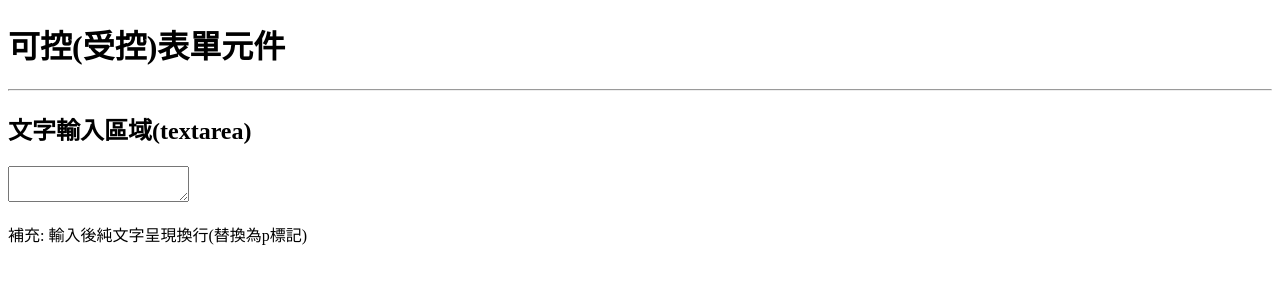
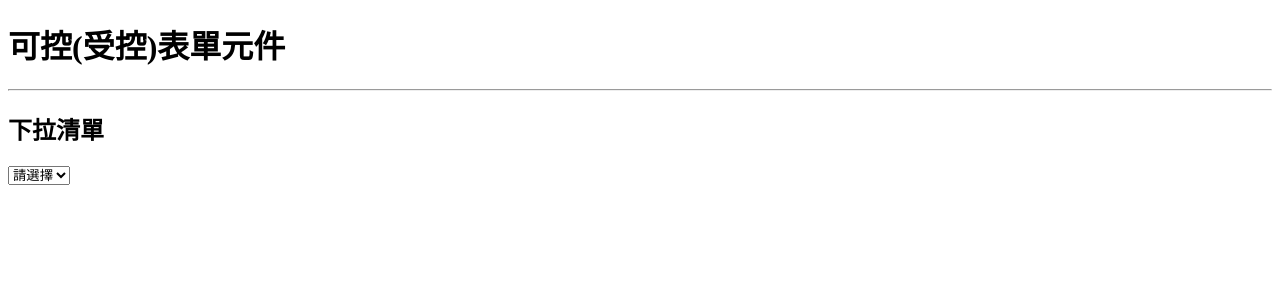
Before and after one commit to eyesofkids/react-mli-com, a Next.js app in the folder course/: page /ch-06-form/controlled in a window 1280 px wide. Shown: the top 300 px of the page. Built offline with nearby package versions, Linux system fonts and the light colour scheme.

Commit message:
表單_可控表單元件_下拉清單select

```diff
--- /dev/null
+++ b/course/app/ch-06-form/controlled/_components/my-select.js
@@ -0,0 +1,32 @@
+'use client'
+
+import { useState } from 'react'
+
+export default function MySelect() {
+  const statusOptions = ['審核中', '處理中', '已完成']
+  // select對應的狀態值
+  const [status, setStatus] = useState('')
+
+  return (
+    <>
+      <h2>下拉清單</h2>
+      <select
+        // 呈現值是狀態目前的值
+        value={status}
+        // 輸入的任何值，會設定到狀態中
+        onChange={(e) => {
+          setStatus(e.target.value)
+        }}
+      >
+        <option value="">請選擇</option>
+        {statusOptions.map((v, i) => {
+          return (
+            <option value={v} key={i}>
+              {v}
+            </option>
+          )
+        })}
+      </select>
+    </>
+  )
+}
--- a/course/app/ch-06-form/controlled/page.js
+++ b/course/app/ch-06-form/controlled/page.js
@@ -2,13 +2,15 @@
 
 import MyInput from './_components/my-input'
 import MyTextarea from './_components/my-textarea'
+import MySelect from './_components/my-select'
 
 export default function ControlledPage() {
   return (
     <>
       <h1>可控(受控)表單元件</h1>
       <hr />
-      <MyTextarea />
+      <MySelect />
+      {/* <MyTextarea /> */}
       {/* <MyInput /> */}
     </>
   )
```
